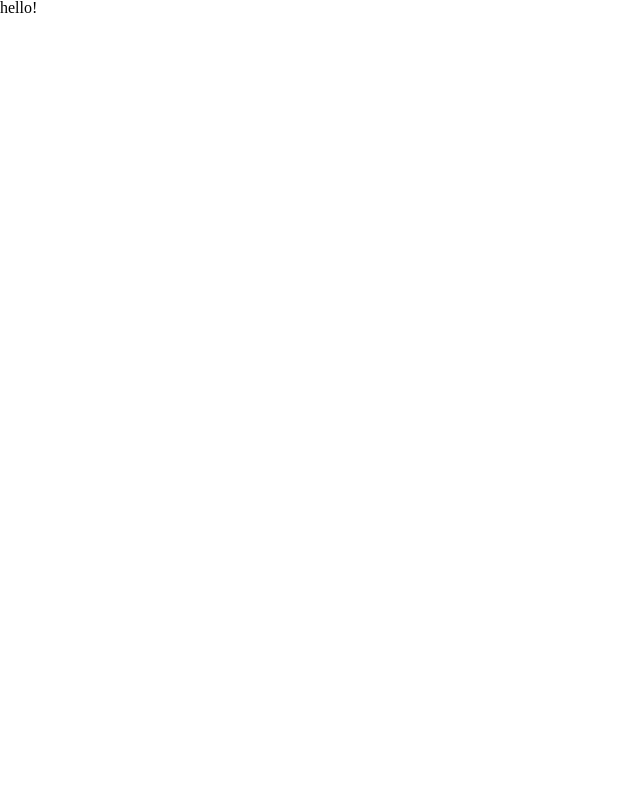
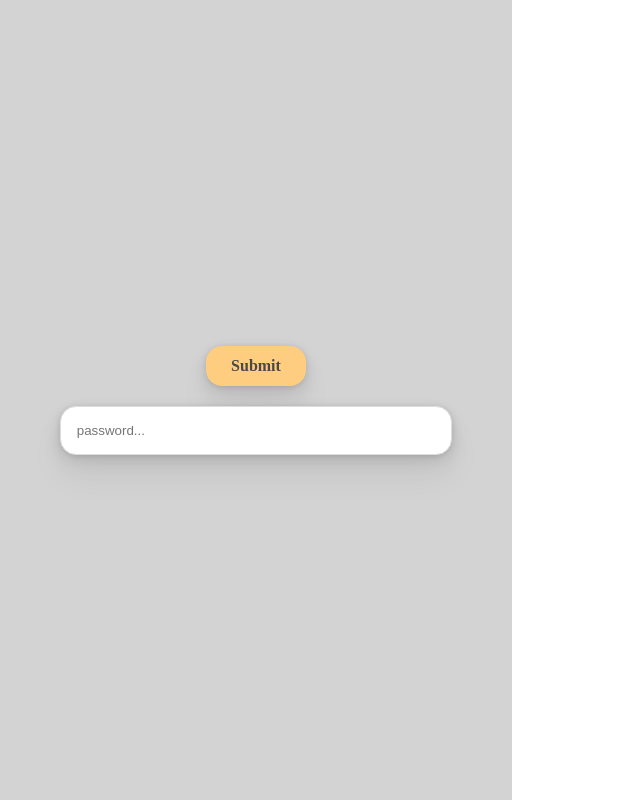
Before and after one commit to osamhack2022/Web_WILIM_TeamWILIM, a React (Create React App) app in the folder WEB(FE)/wilim-front/: page / in a window 1280 px wide. Shown: the whole page, without its empty margins (0-640 px from the left). Built offline with nearby package versions, Linux system fonts and the light colour scheme.

Commit message:
button&input updated

```diff
--- a/WEB(FE)/wilim-front/package.json
+++ b/WEB(FE)/wilim-front/package.json
@@ -9,6 +9,7 @@
     "react": "^18.2.0",
     "react-dom": "^18.2.0",
     "react-scripts": "5.0.1",
+    "styled-components": "^5.3.5",
     "web-vitals": "^2.1.4"
   },
   "scripts": {
--- a/WEB(FE)/wilim-front/src/App.js
+++ b/WEB(FE)/wilim-front/src/App.js
@@ -1,5 +1,24 @@
+import { Button } from "../src/components/atom/button";
+import { Input } from "../src/components/atom/input";
+
 function App() {
-  return "hello!";
+  return (
+    <div style={style}>
+      <Button onClick={() => console.log("hello!")} innerText="Submit" style={{ marginBottom: '20px' }} />
+      <Input type="password" innerText="password..." />
+    </div>
+  );
+}
+
+const style = {
+  width: '40vw',
+  height: '100vh',
+  margin: 0,
+  display: 'flex',
+  flexDirection: 'column',
+  justifyContent: 'center',
+  alignItems: 'center',
+  background: 'lightgray',
 }
 
 export default App;
--- /dev/null
+++ b/WEB(FE)/wilim-front/src/components/atom/button.js
@@ -0,0 +1,37 @@
+import React from 'react';
+import styled from 'styled-components';
+import { BaseStyles } from '../theme';
+
+export const Button = ({ onClick, width, height, color, hoverColor, backgroundColor, innerText, style }) => {
+    return (
+        <ButtonDiv onClick={onClick} width={width} height={height} color={color} hoverColor={hoverColor} backgroundColor={backgroundColor} style={style}>
+            {innerText || 'InnerText'}
+        </ButtonDiv>
+    )
+}
+
+const ButtonDiv = styled.button`
+    box-shadow: ${BaseStyles.Shadow.BottomDefault};
+    transition-duration: 0.5s;
+    outline: none;
+    border: none;
+    box-sizing: border-box;
+    overflow-hidden;
+    background: ${({ backgroundColor }) => backgroundColor || BaseStyles.Color.Beige3};
+    color: ${({ color }) => color || BaseStyles.Color.Black4};
+    width: ${({ width }) => width || '100px'};
+    height: ${({ height }) => height || '40px'};
+    font-size: ${BaseStyles.Text.Heading4};
+    font-family: ${BaseStyles.Font.FiraCode};
+    font-weight: ${BaseStyles.Text.Border0};
+    padding: 0.5rem 1rem;
+    border-radius: 1rem;
+    line-height: auto;
+    display: flex;
+    flex-direction: row;
+    justify-content: center;
+    align-items: center;
+    &:hover {
+    background: ${({ hoverColor }) => hoverColor || BaseStyles.Color.Beige1};
+    }
+`
--- /dev/null
+++ b/WEB(FE)/wilim-front/src/components/atom/input.js
@@ -0,0 +1,33 @@
+import React from 'react';
+import styled from 'styled-components';
+import { BaseStyles } from '../theme';
+
+export const Input = ({ type, innerText, width, height, focusColor, style }) => {
+    return (
+        <InputDiv type={type} width={width} height={height} focusColor={focusColor} placeholder={innerText || 'InnerText'}  style={style}/>
+    )
+};
+
+const InputDiv = styled.input`
+    width: ${({ width }) => width || '70%'};
+    background-color: 'white';
+    color: 'black';
+    box-shadow: ${BaseStyles.Shadow.BottomDefault};
+    transition-duration: 0.5s;
+    border: 0.3px solid ${BaseStyles.Color.Black0};
+    display: flex;
+    flex-direction: row;
+    justify-content: flex-start;
+    align-items: center;
+    padding: 1rem;
+    border-radius: 1rem;
+    &:hover {
+        border: 1px solid ${({ focusColor }) => focusColor || BaseStyles.Color.Beige2};
+    }
+    &:focus {
+        border: 1px solid ${({ focusColor }) => focusColor || BaseStyles.Color.Beige2};
+    }
+    input::placeholder {
+        color: 'lightgray';
+    }
+`
--- /dev/null
+++ b/WEB(FE)/wilim-front/src/components/theme.js
@@ -0,0 +1,69 @@
+export const BaseStyles = {
+    Color: {
+        Black0: "#DDDDDD",
+        Black1: "#BBBBBB",
+        Black2: "#767676",
+        Black3: "#616161",
+        Black4: "#494949",
+        Beige0: "#FFECCE",
+        Beige1: "#FBDDB1",
+        Beige2: "#FED89E",
+        Beige3: "#FFCD80",
+        Orange0: "#FFC9AB",
+        Orange1: "#FFA979",
+        Orange2: "#FF8946",
+        Orange3: "#FF5C00",
+        Red0: "#FFAFAF",
+        Red1: "#FF8A8A",
+        Red2: "#FF3D3D",
+        Purple0: "#D2AFFF",
+        Purple1: "#A98AFF",
+        Purple2: "#923DFF",
+        Lime0: "#C7FFCC",
+        Lime1: "#00FF19",
+    },
+    Text: {
+        Heading0: "48px",
+        Heading1: "40px",
+        Heading2: "32px",
+        Heading3: "24px",
+        Heading4: "16px",
+        Heading5: "8px",
+        Border0: 700,
+        Border1: 600,
+        Border2: 500,
+        Border3: 400,
+        Border4: 300,
+    },
+    Font: {
+        FiraCode: "Fira Code",
+        IBMPlexMono: "IBM Plex Mono",
+        NotoSans: "Noto Sans",
+        NotoSansKR: "Noto Sans KR",
+        BlackHanSans: "Black Han Sans",
+    },
+    Shadow: {
+        BottomDefault: "0px 1px 5px rgba(0, 0, 0, 0.1), 0px 3.6px 13px rgba(0, 0, 0, 0.07), 0px 8.4px 23px rgba(0, 0, 0, 0.06), 0px 23px 35px rgba(0, 0, 0, 0.05)",
+        BottomSmall: "0px 0.7px 1.4px rgba(0, 0, 0, 0.07), 0px 1.9px 4px rgba(0, 0, 0, 0.05), 0px 4.5px 10px rgba(0, 0, 0, 0.05)",
+        BottomMedium: "0px 0.9px 4px -1px rgba(0, 0, 0, 0.08), 0px 2.6px 8px -1px rgba(0, 0, 0, 0.06), 0px 5.7px 12px -1px rgba(0, 0, 0, 0.05), 0px 15px 15px -1px rgba(0, 0, 0, 0.04)",
+        Flat: "0px 0px 0.8px rgba(0, 0, 0, 0.06), 0px 0px 2px rgba(0, 0, 0, 0.04), 0px 0px 5px rgba(0, 0, 0, 0.04), 0px 0px 17px rgba(0, 0, 0, 0.03)",
+        Slight: "0px 0.8px 0.8px rgba(0, 0, 0, 0.04), 0px 2.3px 2px rgba(0, 0, 0, 0.03)",
+        BottomLarge: "0px 2.7px 9px rgba(0, 0, 0, 0.13), 0px 9.4px 24px rgba(0, 0, 0, 0.09), 0px 21.8px 43px rgba(0, 0, 0, 0.08)",
+        TopLarge: "0px -2.7px 9px rgba(0, 0, 0, 0.13), 0px -9.4px 24px rgba(0, 0, 0, 0.09), 0px -21.8px 43px rgba(0, 0, 0, 0.08)",
+    }
+}
+
+export const Themes = {
+    LightMode: {
+        BackgroundColor: "#FFFFFF",
+        SubBackgroundColor: "#DDDDDD",
+        Color: "#616161",
+        SubColor: "#FFCD80",
+    },
+    DarkMode: {
+        BackgroundColor: "#616161",
+        SubBackgroundColor: "#DDDDDD",
+        Color: "#FFFFFF",
+        SubColor: "#FFCD80",
+    },
+}
```
Also changed, not shown: WEB(FE)/wilim-front/src/components/atom/label.js (added), WEB(FE)/wilim-front/src/components/atom/text.js (added), 2 other files (tests, documents, lock files or other folders).
